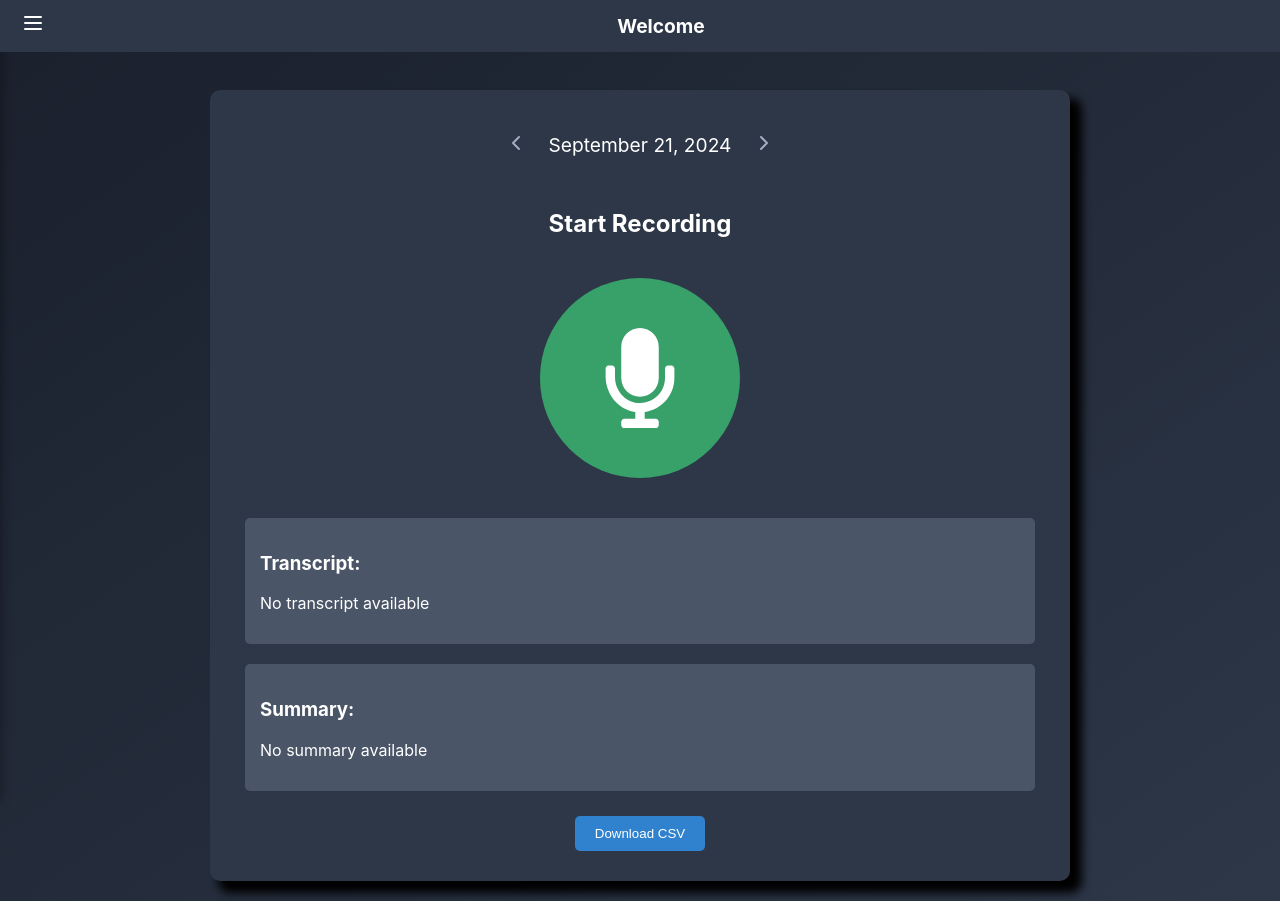
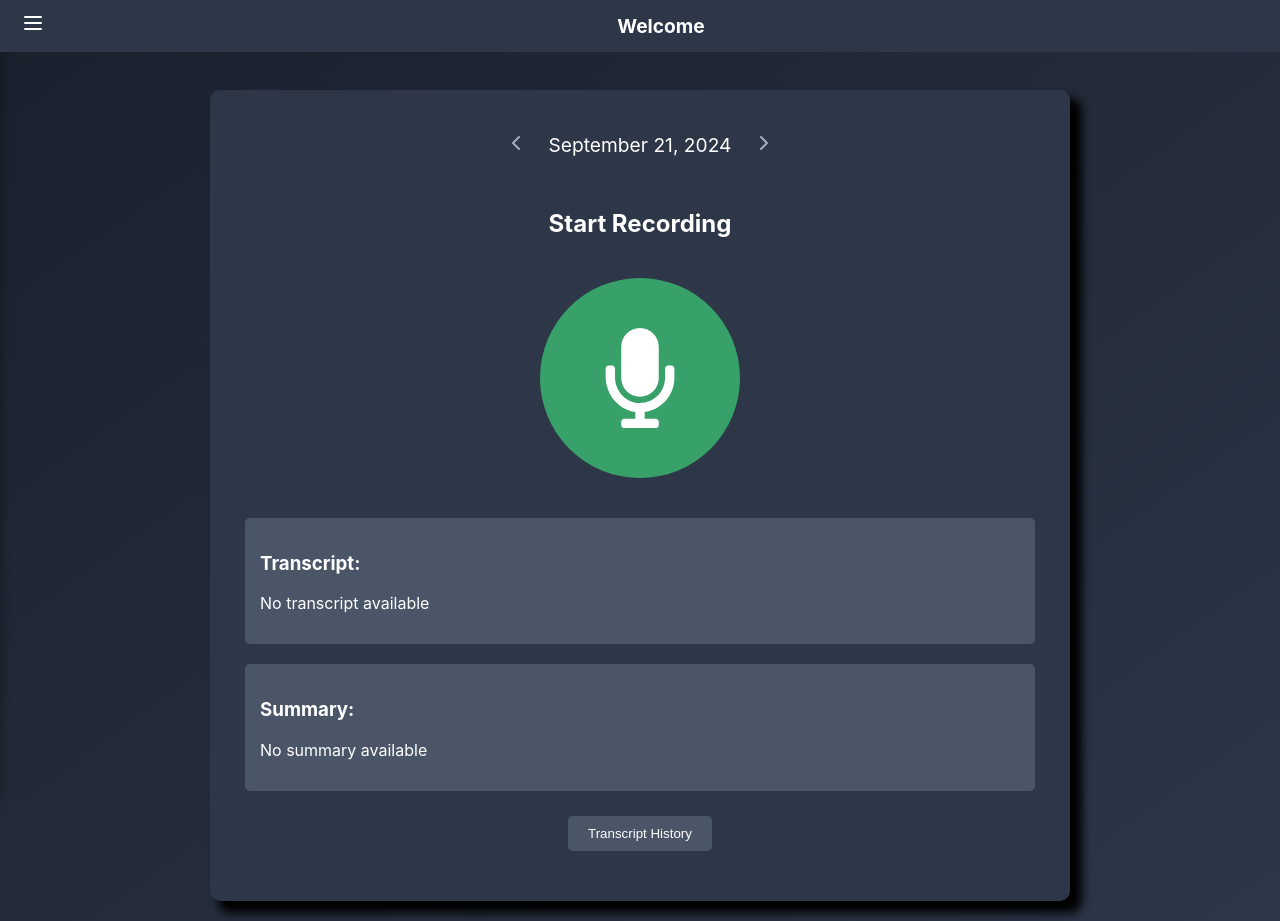
Before and after one commit to rtshah/hackrace14, a React (Create React App) app in the folder hackrace14/: page / in a window 1280 px wide. Built offline with nearby package versions, Linux system fonts and the light colour scheme; no server answers; the database is empty.

Commit message:
sample response

```diff
--- a/hackrace14/src/Home.tsx
+++ b/hackrace14/src/Home.tsx
@@ -9,6 +9,8 @@ import { collection, onSnapshot, addDoc } from 'firebase/firestore';
 import { Menu, X, Download } from 'lucide-react'
 import styled from 'styled-components'
 import { FaMicrophone } from 'react-icons/fa'
+import { Link } from 'react-router-dom';
+
 
 const HomeContainer = styled.div`
   min-height: 100vh;
@@ -19,7 +21,14 @@ const HomeContainer = styled.div`
   align-items: center;
   padding: 20px;
 `
+const StyledLink = styled(Link)`
+  color: inherit;  /* Inherit the color from the parent NavLink */
+  text-decoration: none;
 
+  &:visited {
+    color: inherit;  /* Prevent visited links from changing color */
+  }
+`;
 const Header = styled.header`
   background-color: #2d3748;
   width: 100%;
@@ -96,7 +105,27 @@ const DownloadButton = styled.button`
     background-color: #2c5282;
   }
 `
+const RefreshButton = styled.button`
+  background-color: #4a5568;
+  color: white;
+  border: none;
+  border-radius: 5px;
+  padding: 10px 20px;
+  margin-bottom: 20px;
+  cursor: pointer;
+  display: flex;
+  align-items: center;
+  transition: background-color 0.2s ease;
+  margin-top: 25px;
 
+  &:hover {
+    background-color: #2c5282;
+  }
+
+  svg {
+    margin-right: 8px;
+  }
+`;
 const SidebarToggle = styled.button`
   background: none;
   border: none;
@@ -282,9 +311,9 @@ function Home() {
           <h3>Summary:</h3>
           <p>{summary || 'No summary available'}</p>
         </TextBox>
-        <DownloadButton onClick={generateCSV}>
-          Download CSV
-        </DownloadButton>
+        <RefreshButton>
+          <StyledLink to="/Transcripts">Transcript History</StyledLink>
+        </RefreshButton>
       </MainBox>
     </HomeContainer>
   );
--- a/hackrace14/src/Transcripts.tsx
+++ b/hackrace14/src/Transcripts.tsx
@@ -169,7 +169,7 @@ export default function SummaryList() {
   const [editingId, setEditingId] = useState<string | null>(null);
   const [editContent, setEditContent] = useState('');
   const [currentDate, setCurrentDate] = useState(new Date());
-  const [isDownloading, setIsDownloading] = useState(false); // New state for download
+  const [isDownloading, setIsDownloading] = useState(false);
   const fetchSummaries = async (date: Date) => {
     setIsLoading(true);
     setError(null);
@@ -339,6 +339,17 @@ export default function SummaryList() {
       setIsDownloading(false); // Reset loading state
     }
   };
+  const boxStyle = {
+    flex: 1,
+
+    padding: '1px',
+    margin: '5px',
+    border: '1px solid #ccc',
+    borderRadius: '8px',
+    backgroundColor: '#4a5568',
+    color: 'white',
+    textAlign: 'center',
+  };
 
   return (
     <PageContainer>
@@ -372,6 +383,19 @@ export default function SummaryList() {
 
           </DownloadButton>
         </ButtonContainer>
+        <SummaryBox>
+  <div style={{ display: 'flex', justifyContent: 'space-between' }}>
+    <div style={boxStyle}>
+      <p>1{')'} Patient</p>
+    </div>
+    <div style={boxStyle}>
+      <p>2{')'}  Healthcare Worker</p>
+    </div>
+    <div style={boxStyle}>
+      <p>3{')'}  Action</p>
+    </div>
+  </div>
+</SummaryBox>
         {isLoading ? (
           <LoadingMessage>Loading summaries...</LoadingMessage>
         ) : error ? (
```
